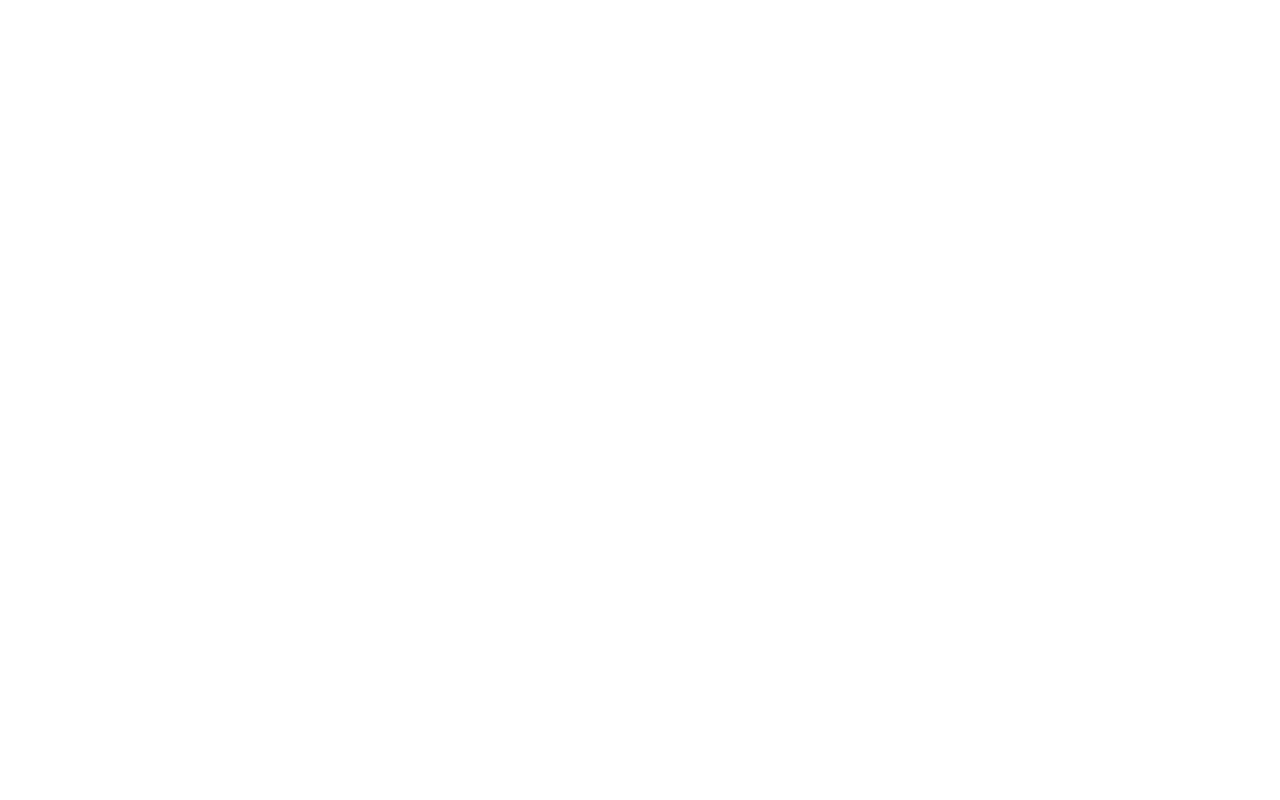
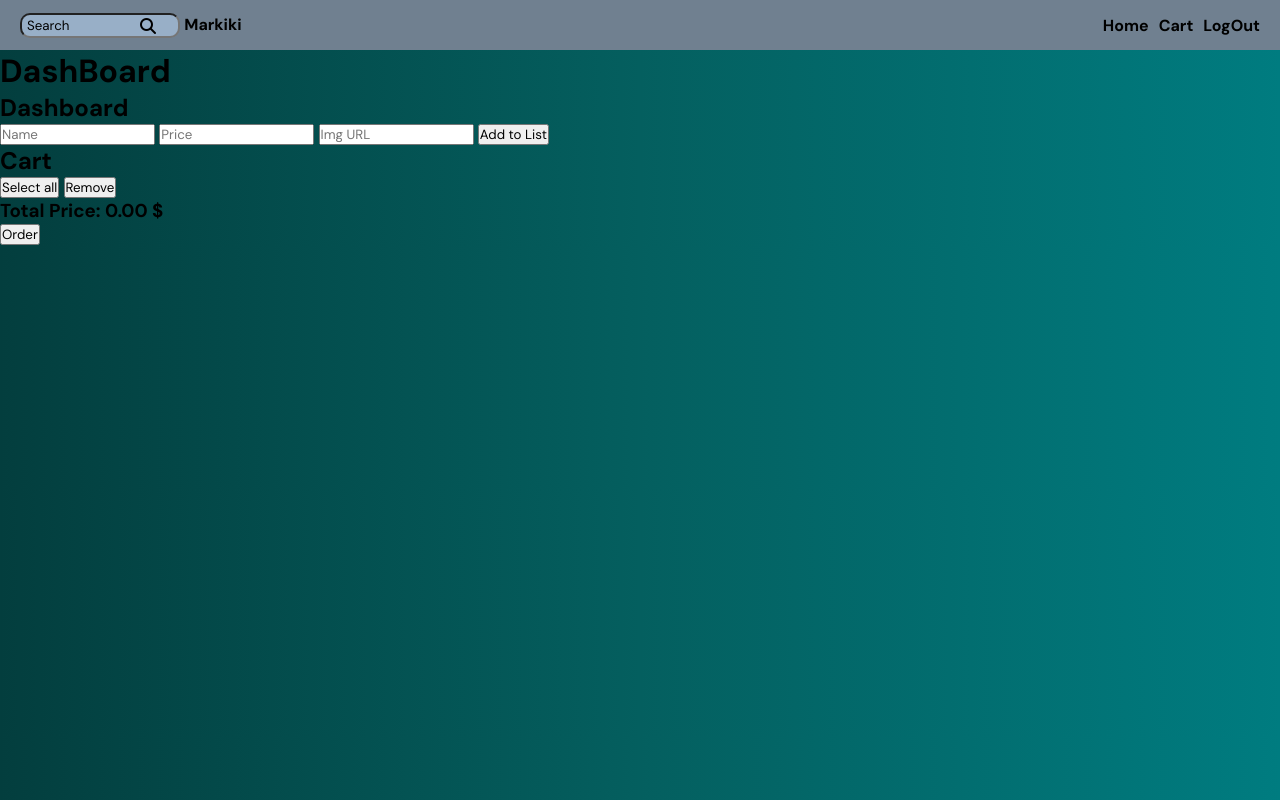
Before and after one commit to Markikie/32_Sudawan-js-Ecommerch, a plain HTML site: page index.html in a window 1280 px wide. Drawn offline with Linux system fonts and the light colour scheme.

Commit message:
update js css

```diff
--- /dev/null
+++ b/app.js
@@ -0,0 +1,2 @@
+document.getElementById('addToList').addEventListener('click', addItemToCart);
+document.getElementById('clearCart').addEventListener('click', clearCart);
--- a/index.html
+++ b/index.html
@@ -3,9 +3,42 @@
 <head>
     <meta charset="UTF-8">
     <meta name="viewport" content="width=device-width, initial-scale=1.0">
-    <title>Document</title>
+    <title>Markiki Shop</title>
+    <link rel="stylesheet" href="style.css">
+    <link rel="stylesheet" href="https://cdnjs.cloudflare.com/ajax/libs/font-awesome/6.6.0/css/all.min.css">
+
 </head>
 <body>
+    <nav>
+        <div class="nav">
+            <i class="fa-solid fa-magnifying-glass"></i><input type="text" value="Search" class="">
+            <a href="#">Markiki</a>
+        </div>
+        <ul>
+            <li><a href="#">Home</a></li>
+            <li><a href="#">Cart</a></li>
+            <li><a href="#">LogOut</a></li>
+        </ul>
+    </nav>
+     <h1>DashBoard</h1>
+     <div class="container">
+        <div class="dashboard">
+            <h2>Dashboard</h2>
+            <input type="text" id="itemName" placeholder="Name">
+            <input type="number" id="itemPrice" placeholder="Price">
+            <input type="text" id="itemImg" placeholder="Img URL">
+            <button id="addToList">Add to List</button>
+        </div>
 
+        <div class="cart">
+            <h2>Cart</h2>
+            <button id="selectAll">Select all</button>
+            <button id="clearCart">Remove</button>
+            <div class="cart-items"></div>
+            <h3>Total Price: <span id="totalPrice">0.00</span> $</h3>
+            <button id="checkout">Order</button>
+        </div>
+    </div>
+    <script src="app.js"></script>
 </body>
 </html>
--- /dev/null
+++ b/style.css
@@ -0,0 +1,48 @@
+@import url('https://fonts.googleapis.com/css2?family=DM+Sans:ital,opsz,wght@0,9..40,100..1000;1,9..40,100..1000&display=swap');
+* {
+    font-family: "DM Sans", sans-serif;
+    box-sizing: border-box;
+    margin: 0;
+    padding: 0;
+}
+nav{
+    display: flex;
+    justify-content: space-between;
+    background-color:#708090 ;
+    height: 50px;
+    align-items: center;
+    padding-left: 20px;
+
+}
+.nav i {
+    position: absolute;
+    margin: 5px 120px ;
+}
+nav a {
+    text-decoration: none;
+    color: black;
+    font-weight: bold;
+}
+.nav input {
+    background-color: #98AFC7;
+    height: 25px;
+    border-radius: 10px;
+    padding-left: 5px;
+}
+nav ul li {
+    text-decoration: none;
+    list-style: none;
+    color: black;
+}
+nav ul {
+    display: flex;
+    gap: 10px;
+    padding-right: 20px;
+}
+ul li:hover {
+    color: white;
+
+}
+body {
+    background-image: linear-gradient(to right, #033E3E , #045F5F, #007C80);
+}
```
